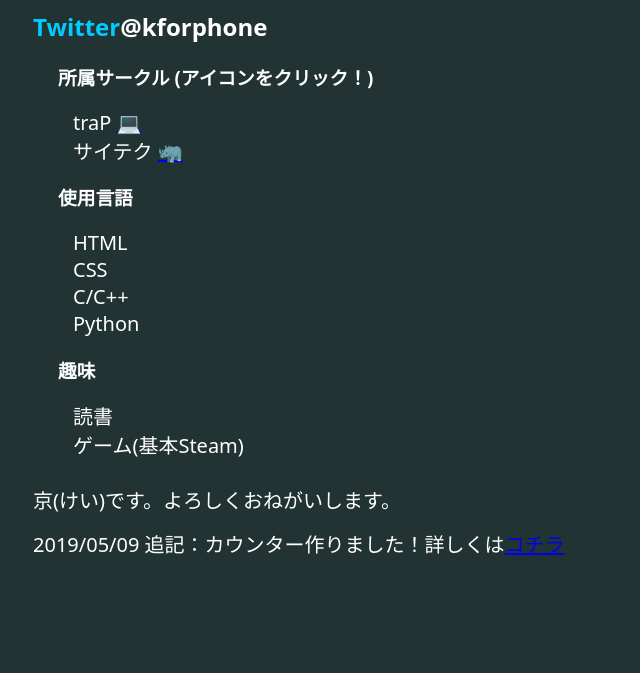
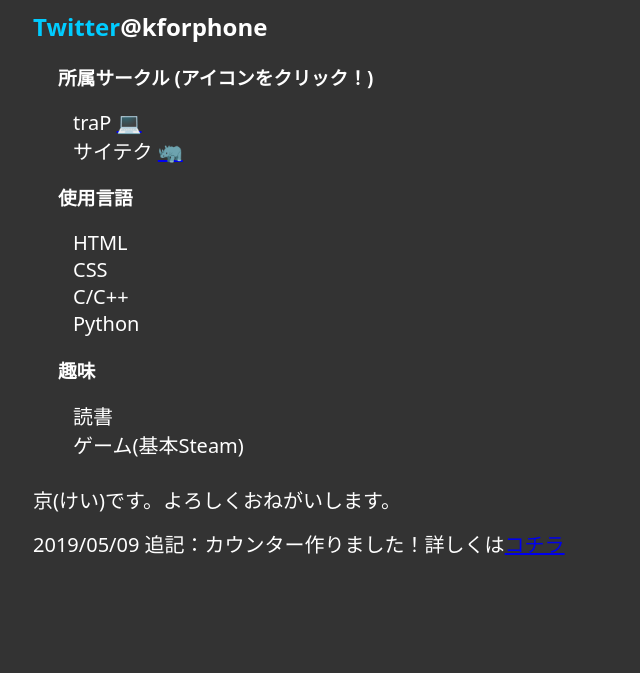
Before and after one commit to K10p16/K10p16.github.io, a plain HTML site: page index.html in a window 1280 px wide. Shown: the part 127-800 px from the top of the page, without its empty margins (0-640 px from the left). Drawn offline with Linux system fonts and the light colour scheme.

Commit message:
背景色の変更

```diff
--- a/stylesheet.css
+++ b/stylesheet.css
@@ -1,5 +1,5 @@
 body{
-    background-color:#233;
+    background-color:#333;
     color:#fff;
     font-family: system-ui;
 }
```
